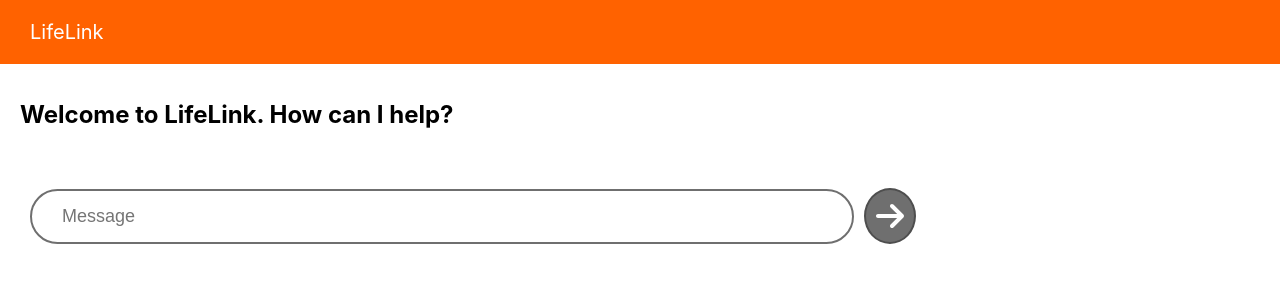
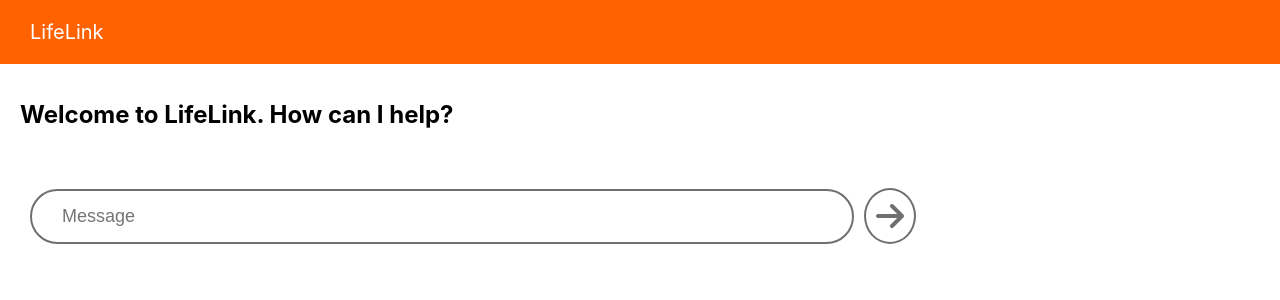
Before and after one commit to MissBellum/LifeLink, a React (Create React App) app in the folder lifelink-ui/: page / in a window 1280 px wide. Shown: the top 300 px of the page. Built offline with nearby package versions, Linux system fonts and the light colour scheme.

Commit message:
Created main.jsx file

```diff
--- a/lifelink-ui/src/App.jsx
+++ b/lifelink-ui/src/App.jsx
@@ -14,6 +14,7 @@ function App(props) {
         <main>
             <div className="home__content">
               <h2>Welcome to LifeLink. How can I help?</h2>
+
             </div>
 
             <div>
--- a/lifelink-ui/src/components/Chat.jsx
+++ b/lifelink-ui/src/components/Chat.jsx
@@ -1,5 +1,7 @@
 import React, { useState } from "react";
 import InputForm from "./InputForm";
+
+import axios from 'axios';
 
 function ChatUI() {
     return (
--- a/lifelink-ui/src/index.css
+++ b/lifelink-ui/src/index.css
@@ -64,14 +64,15 @@ code {
 }
 
 .home__submit__icon {
-  background-color: #6f6f6f;
-  color: #ffffff;
-  border: 2px solid #4e4e4e;
+  background-color: #ffffff;
+  color: #6f6f6f;
+  border: 2px solid #6f6f6f;
   border-radius: 50%;
   padding: 10px;
 }
 
 .home__submit__icon:hover {
   background-color: #ff6200;
+  color: #ffffff;
   transition: background-color 0.3s ease;
 }
```
Also changed, not shown: lifelink-ui/src/components/Options.jsx (added, +11 -0 lines), lifelink-ui/src/main.jsx (added, +17 -0 lines).
